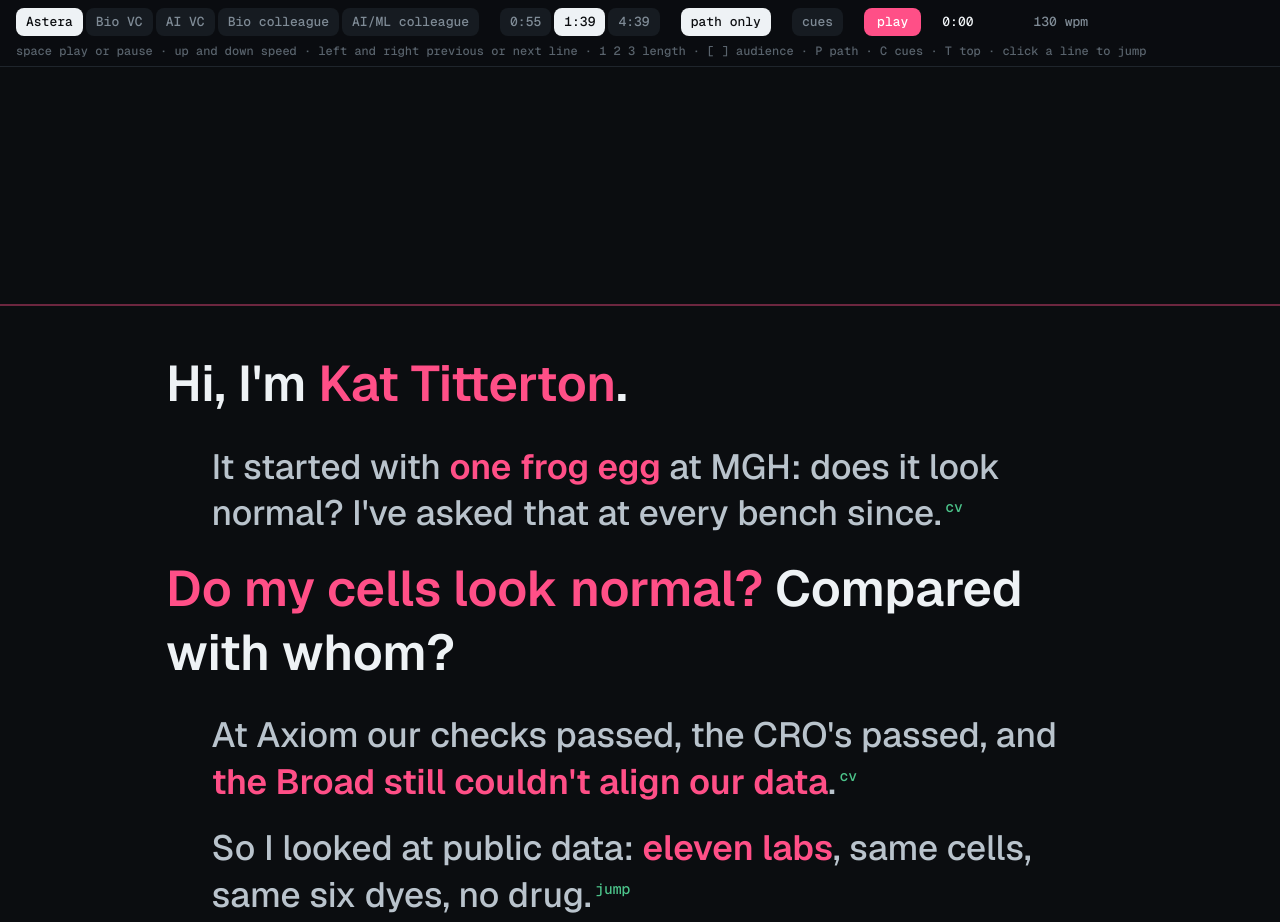
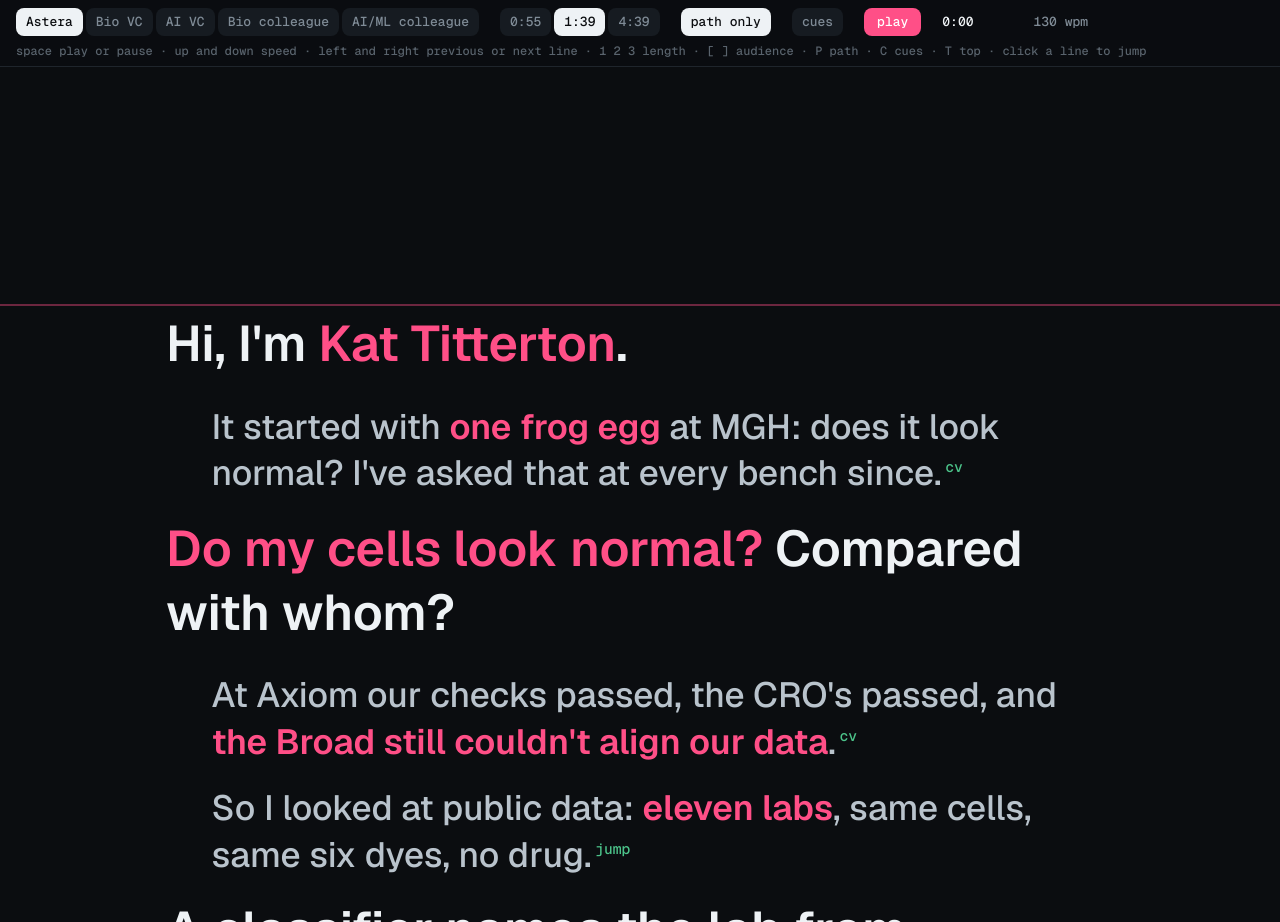
Before and after one commit to kat-titter/datum-line, a plain HTML site: page prompter.html in a window 1280 px wide. Shown: the top 922 px of the page. Drawn offline with nearby package versions, Linux system fonts and the light colour scheme.

Commit message:
Prompter: first line starts at the reading line
Co-Authored-By: Claude Opus 5.5 <noreply@anthropic.com>

```diff
--- a/prompter.html
+++ b/prompter.html
@@ -21,7 +21,7 @@ button{font:inherit;color:inherit}
 #time{color:var(--ink);min-width:9ch}
 #play{background:var(--pink);color:#fff;border:0;border-radius:8px;padding:6px 13px;cursor:pointer}
 #line{position:fixed;left:0;right:0;top:38vh;height:2px;background:var(--pink);opacity:.4;pointer-events:none;z-index:1}
-#s{max-width:980px;margin:0 auto;padding:44vh 16px 62vh}
+#s{max-width:980px;margin:0 auto;padding:39vh 16px 62vh}
 .b{margin:0 0 .55em;cursor:pointer;transition:opacity .4s}
 .l1{font-size:clamp(27px,4.4vw,50px);font-weight:600;line-height:1.28;color:var(--ink)}
 .l2{font-size:clamp(21px,3.2vw,35px);font-weight:500;line-height:1.34;color:var(--ink2);padding-left:1.3em}
```
